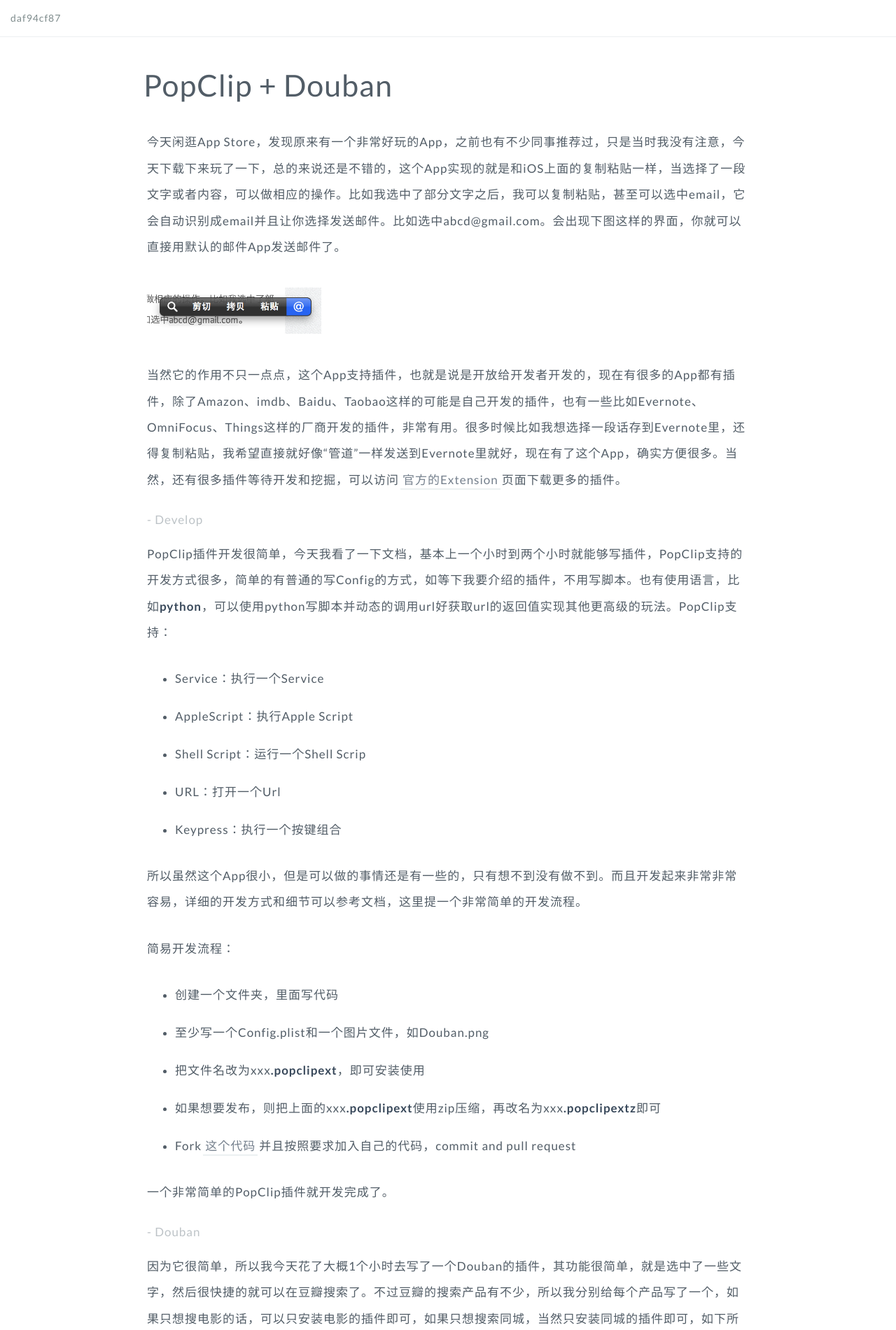
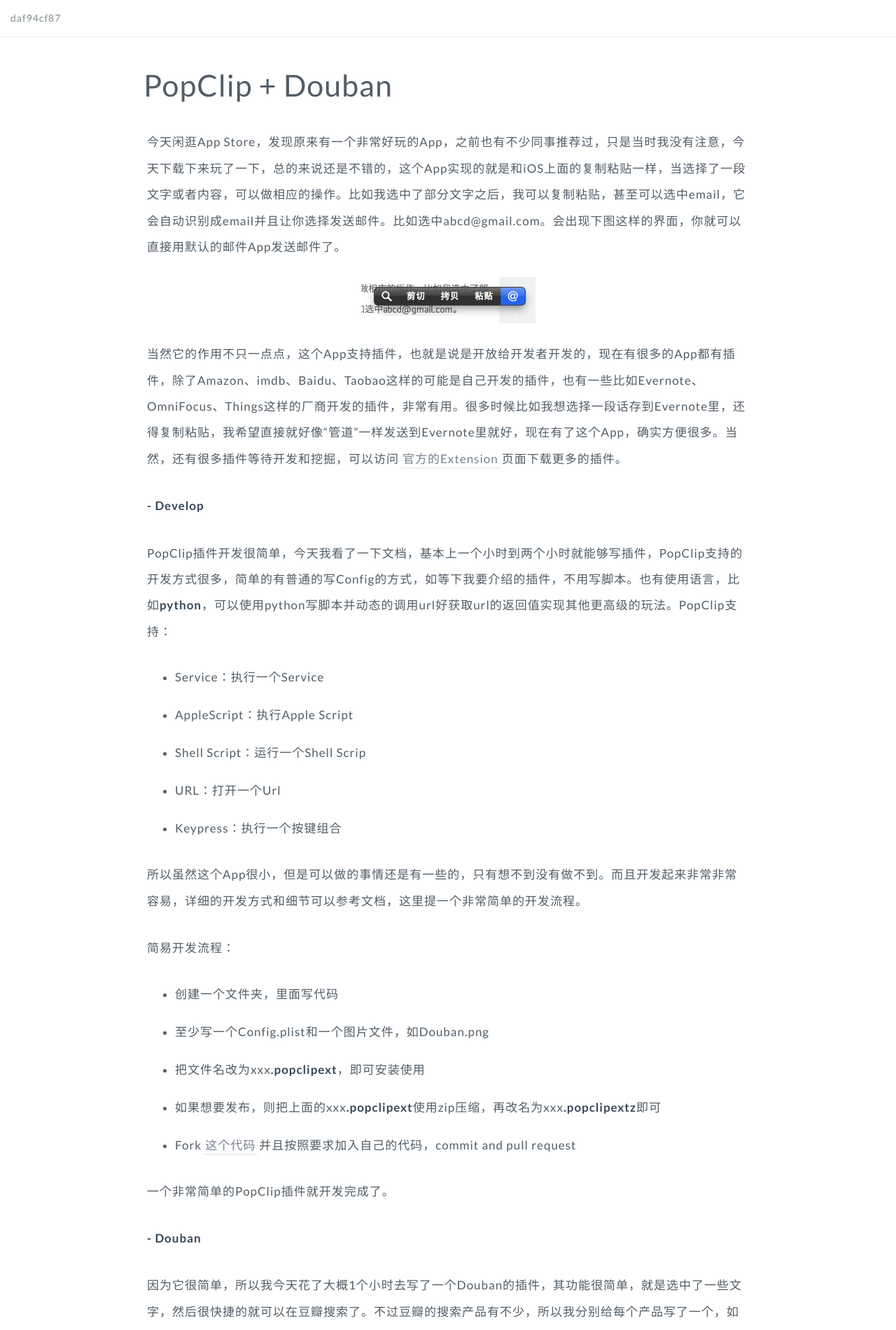
Before and after one commit to GuoJing/blog, a Jekyll site: the page built from _posts/tec/2013-01-20-popclip-extension-for-douban.md, in a window 1280 px wide. Shown: the top 1901 px of the page at 70% size. Built offline with Jekyll 4.4.1, drawn with Linux system fonts in a browser that asks for light colours.

Commit message:
auto commit

```diff
--- a/_posts/tec/2013-01-20-popclip-extension-for-douban.md
+++ b/_posts/tec/2013-01-20-popclip-extension-for-douban.md
@@ -7,11 +7,12 @@
 ---
 今天闲逛App Store，发现原来有一个非常好玩的App，之前也有不少同事推荐过，只是当时我没有注意，今天下载下来玩了一下，总的来说还是不错的，这个App实现的就是和iOS上面的复制粘贴一样，当选择了一段文字或者内容，可以做相应的操作。比如我选中了部分文字之后，我可以复制粘贴，甚至可以选中email，它会自动识别成email并且让你选择发送邮件。比如选中abcd@gmail.com。会出现下图这样的界面，你就可以直接用默认的邮件App发送邮件了。
 
-<img src="/images/2012/mail.png" style="width:249px"/>
+{:.center}
+![popclip](/images/2012/mail.png){:style="max-width: 249px"}
 
 当然它的作用不只一点点，这个App支持插件，也就是说是开放给开发者开发的，现在有很多的App都有插件，除了Amazon、imdb、Baidu、Taobao这样的可能是自己开发的插件，也有一些比如Evernote、OmniFocus、Things这样的厂商开发的插件，非常有用。很多时候比如我想选择一段话存到Evernote里，还得复制粘贴，我希望直接就好像“管道”一样发送到Evernote里就好，现在有了这个App，确实方便很多。当然，还有很多插件等待开发和挖掘，可以访问[官方的Extension](http://pilotmoon.com/popclip/extensions/)页面下载更多的插件。
 
-#### - Develop ####
+**- Develop**
 
 PopClip插件开发很简单，今天我看了一下文档，基本上一个小时到两个小时就能够写插件，PopClip支持的开发方式很多，简单的有普通的写Config的方式，如等下我要介绍的插件，不用写脚本。也有使用语言，比如**python**，可以使用python写脚本并动态的调用url好获取url的返回值实现其他更高级的玩法。PopClip支持：
 
@@ -33,7 +34,7 @@
 
 一个非常简单的PopClip插件就开发完成了。
 
-#### - Douban ####
+**- Douban**
 
 因为它很简单，所以我今天花了大概1个小时去写了一个Douban的插件，其功能很简单，就是选中了一些文字，然后很快捷的就可以在豆瓣搜索了。不过豆瓣的搜索产品有不少，所以我分别给每个产品写了一个，如果只想搜电影的话，可以只安装电影的插件即可，如果只想搜索同城，当然只安装同城的插件即可，如下所示。
 
@@ -45,7 +46,7 @@
 
     defaults write com.pilotmoon.popclip LoadUnsignedExtensions -bool YES
 
-#### - Last ####
+**- Last**
 
 如果只是想自己写了自己用，当然没问题，我相信这个App还可以帮我们实现更多有意思的事情，比如发一条豆瓣广播，发一个微博之类的。非常容易。如果你想要下载豆瓣搜索的这几个插件，可以从下面的链接下载，也可以查看源代码，有任何问题可以联系我，有关文档的超链接我也贴在了下面，不仅仅方便大伙儿，也方便我查看。：）
 
```
